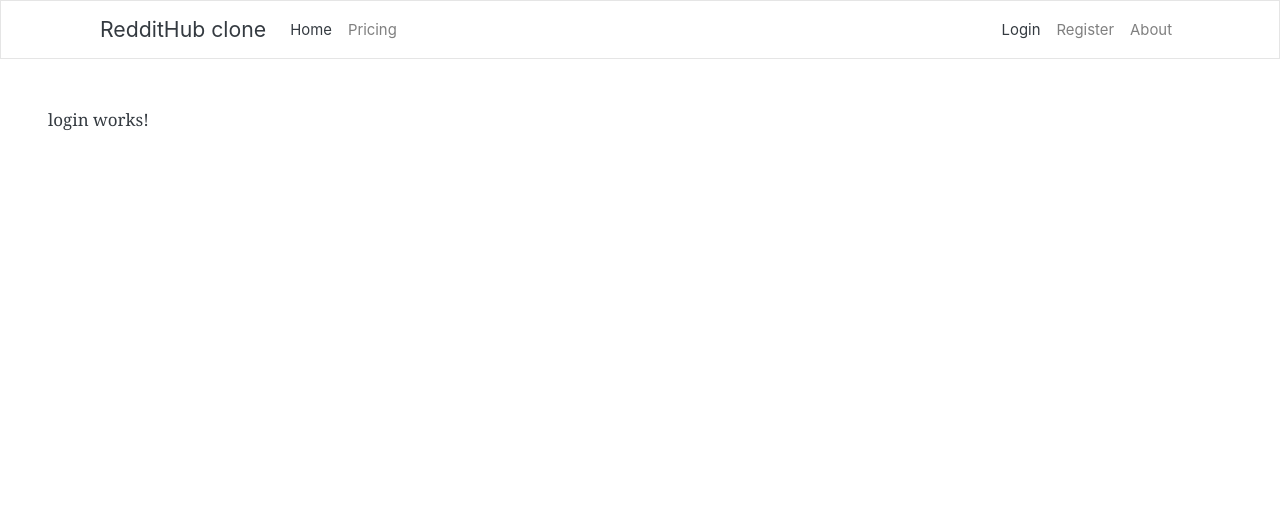
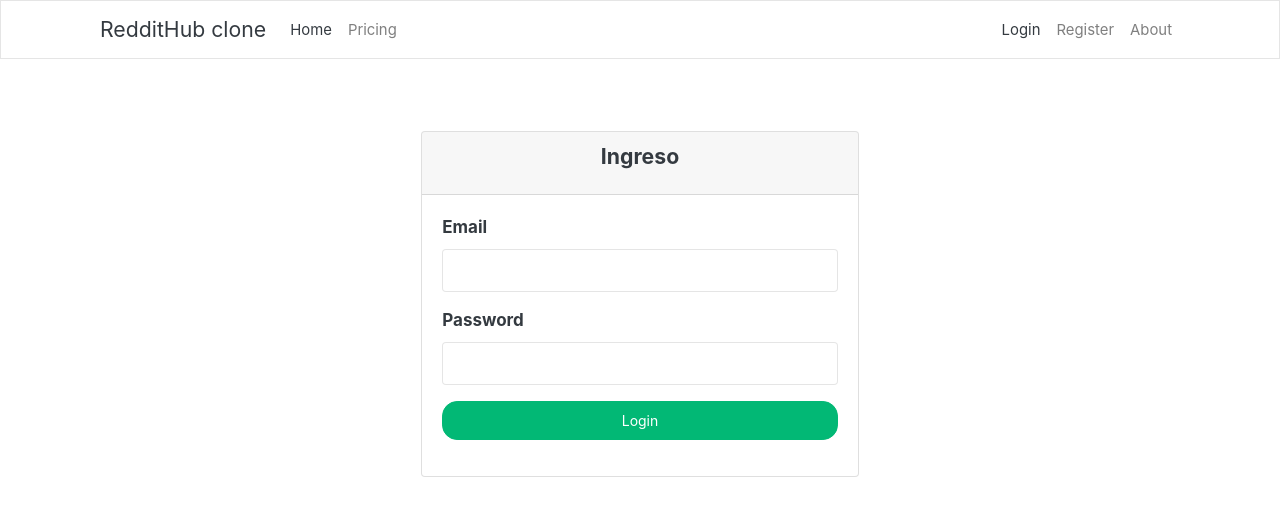
Before and after one commit to Arturo0911/UbuntuServerProject, an Angular app in the folder reddit-hub-post/: page /login in a window 1280 px wide. Shown: the top 516 px of the page. Built offline with nearby package versions, Linux system fonts and the light colour scheme.

Commit message:
login and register finished

```diff
--- /dev/null
+++ b/reddit-hub-post/src/app/components/login/IUserLogin.ts
@@ -0,0 +1,4 @@
+export interface IUserLogin {
+    email:string,
+    password:string
+}
--- a/reddit-hub-post/src/app/components/login/login.component.html
+++ b/reddit-hub-post/src/app/components/login/login.component.html
@@ -1 +1,54 @@
-<p>login works!</p>
+<!--<div class="row">
+    <div class="col-md-4 mx-auto">
+        <div class="card">
+            <div class="card-header">
+                <h5 class="card-title">Register and be part of us.</h5>
+            </div>
+            <div class="card-body">
+                <form (submit)="signIn()">
+                    <div class="form-group">
+                        <div class="form-group col-md-7">
+                            <label htmlFor="inputEmail4">Email</label>
+                            <input required type="text" [(ngModel)]="userLogin.email" class="form-control" id="inputEmail4" name="email" name="email" />
+                        </div>
+                    </div>
+                    <div class="form-row">
+                        <div class="form-group col-md-6">
+                            <label htmlFor="inputPass">Password</label>
+                            <input required type="password" [(ngModel)]="userLogin.password" class="form-control" id="inputPass" name="password" />
+                        </div>
+                    </div>
+                    <button type="submit" class="btn btn-primary btn-block">Save</button>
+                </form>
+            </div>
+        </div>
+    </div>
+</div>-->
+
+<div class="container p-4">
+    <div class="row">
+
+        <div class="col-md-5 mx-auto">
+            <div class="card text-center">
+                <div class="card-header">
+                    <h5 class="card-title">Ingreso</h5>
+                </div>
+                <div class="card-body text-left">
+                    <form (submit)="signIn()">
+                        <div class="form-group">
+                            <strong><label for="InputUser">Email</label></strong>
+                            <input required type="text" [(ngModel)]="userLogin.email" class="form-control" id="inputEmail4" name="email" name="email" />
+                        </div>
+                        <div class="form-group">
+                            <strong><label for="InputPass">Password</label></strong>
+                            <input required type="password" [(ngModel)]="userLogin.password" class="form-control" id="inputPass" name="password" />
+                        </div>
+                        <div class="form-group">
+                            <button type="submit" class="btn btn-success btn-block">Login</button>
+                        </div>
+                    </form>
+                </div>
+            </div>
+        </div>
+    </div>
+</div>
--- a/reddit-hub-post/src/app/components/login/login.component.ts
+++ b/reddit-hub-post/src/app/components/login/login.component.ts
@@ -1,4 +1,9 @@
 import { Component, OnInit } from '@angular/core';
+import {IUserLogin} from './IUserLogin';
+import {AuthService} from '../../services/auth.service';
+import {Router} from '@angular/router';
+
+
 
 @Component({
   selector: 'app-login',
@@ -7,9 +12,24 @@ import { Component, OnInit } from '@angular/core';
 })
 export class LoginComponent implements OnInit {
 
-  constructor() { }
+
+  userLogin:IUserLogin | any = {}
+
+  constructor(private router:Router,
+    private authService:AuthService) { }
 
   ngOnInit(): void {
   }
 
+  signIn(){
+    this.authService.signIn(this.userLogin)
+      .subscribe(res =>{
+        console.log(res.response.jwt)
+        localStorage.setItem("token", res.response.jwt)
+      },
+      err => {
+        console.log(err);
+      })
+  }
+
 }
--- a/reddit-hub-post/src/app/components/register/IUser.ts
+++ b/reddit-hub-post/src/app/components/register/IUser.ts
@@ -1,7 +1,7 @@
-export interface iUser {
+export interface iUserSignup {
     userName: string,
     userLastName: string,
-    userBirth: Date | 'dd/MM/yyyy',
+    userBirth: Date,
     gender: string,
     phoneNumber: string,
     status: string,
--- a/reddit-hub-post/src/app/components/register/register.component.ts
+++ b/reddit-hub-post/src/app/components/register/register.component.ts
@@ -1,7 +1,11 @@
 import { Component, OnInit } from '@angular/core';
 import { AuthService } from '../../services/auth.service';
-import {iUser} from './IUser';
+import {iUserSignup} from './IUser';
 import {DatePipe} from '@angular/common';
+import {Router} from '@angular/router';
+
+
+
 
 @Component({
   selector: 'app-register',
@@ -17,18 +21,11 @@ import {DatePipe} from '@angular/common';
 export class RegisterComponent implements OnInit {
 
 
-  user:iUser|any = {}
+  user:iUserSignup|any = {}
 
-  constructor(private authService: AuthService) { }
+  constructor(private authService: AuthService, private router:Router) { }
 
   ngOnInit(): void {
-  }
-
-  formatDate(date:Date):string{
-    const day = date.getDate();
-    const month = date.getMonth()+1;
-    const year = date.getFullYear();
-    return `${day}/${month}/${year}`;
   }
 
   signUp() {
@@ -39,7 +36,7 @@ export class RegisterComponent implements OnInit {
       .subscribe(
         res => {
           console.log(res);
-
+          this.router.navigate(['/login'])
         },
         err => {
           console.log(err);
--- a/reddit-hub-post/src/app/services/auth.service.ts
+++ b/reddit-hub-post/src/app/services/auth.service.ts
@@ -15,5 +15,9 @@ export class AuthService {
     return this.http.post<any>(this.URL+"/user/newUser", user);
   }
 
+  signIn(userLogin:any){
+    return this.http.post<any>(this.URL+"/auth/login", userLogin);
+  }
+
 
 }
```
